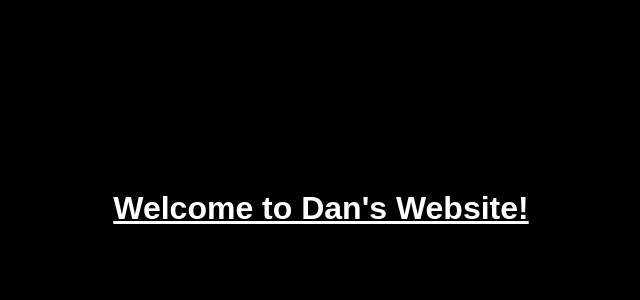
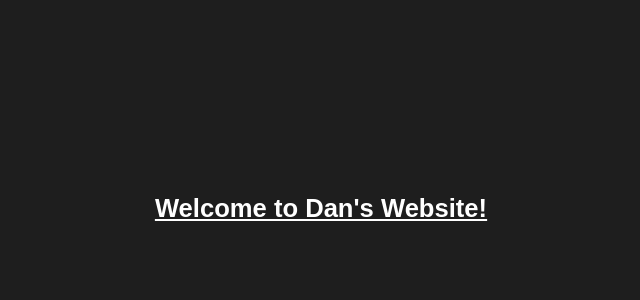
Before and after one commit to DanMyers300/danmyers.net, a Next.js app: page / in a window 1280 px wide. Shown: the top 300 px of the page, without its empty margins (319-959 px from the left). Built offline with nearby package versions, Linux system fonts and the light colour scheme.

Commit message:
changed background color

```diff
--- a/src/app/globals.css
+++ b/src/app/globals.css
@@ -3,5 +3,5 @@ body {
     justify-content: center;
     align-items: center;
     height: 50vh;
-    background-color: black;
+    background-color: #1e1e1e;
 }
--- a/src/app/page.module.css
+++ b/src/app/page.module.css
@@ -1,6 +1,6 @@
 .description > p {
     font-family: sans-serif;
-    font-size: 2rem;
+    font-size: 1.6rem;
     font-weight: 600;
     color: white;
     text-decoration: underline;
```
